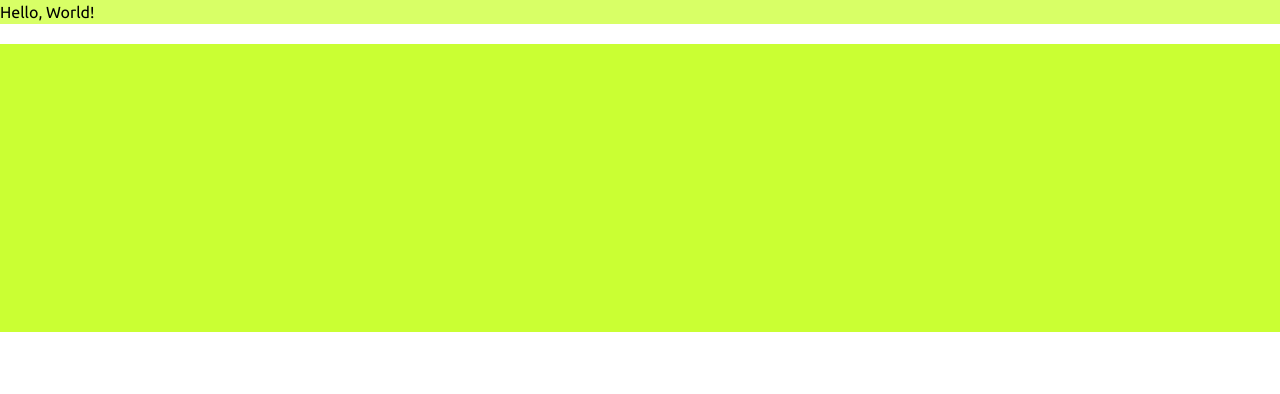
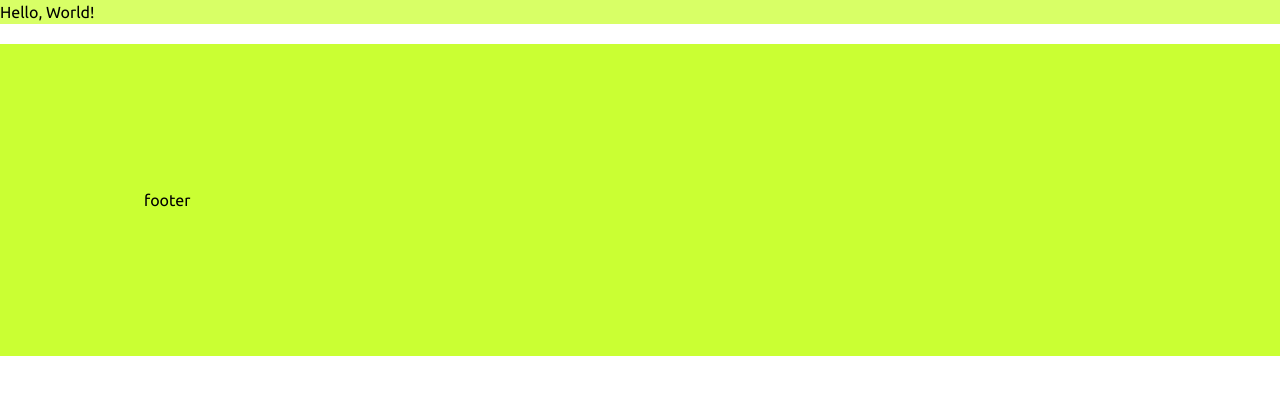
Before and after one commit to vadimmroz/lesson, a website built with Vite: page index.html in a window 1280 px wide. Built offline with nearby package versions, Linux system fonts and the light colour scheme; a web font is replaced by a local one.

Commit message:
Add footer (#2)
* add footer

* fix footer margin

* fix footer background

* fix footer content

```diff
--- a/index.html
+++ b/index.html
@@ -14,7 +14,7 @@
 </div>
 
 <footer class="bg-green-60 p-36 mt-5">
-
+footer
 </footer>
 <script type="module" src="/assets/scripts/main.js"></script>
 </body>
```
